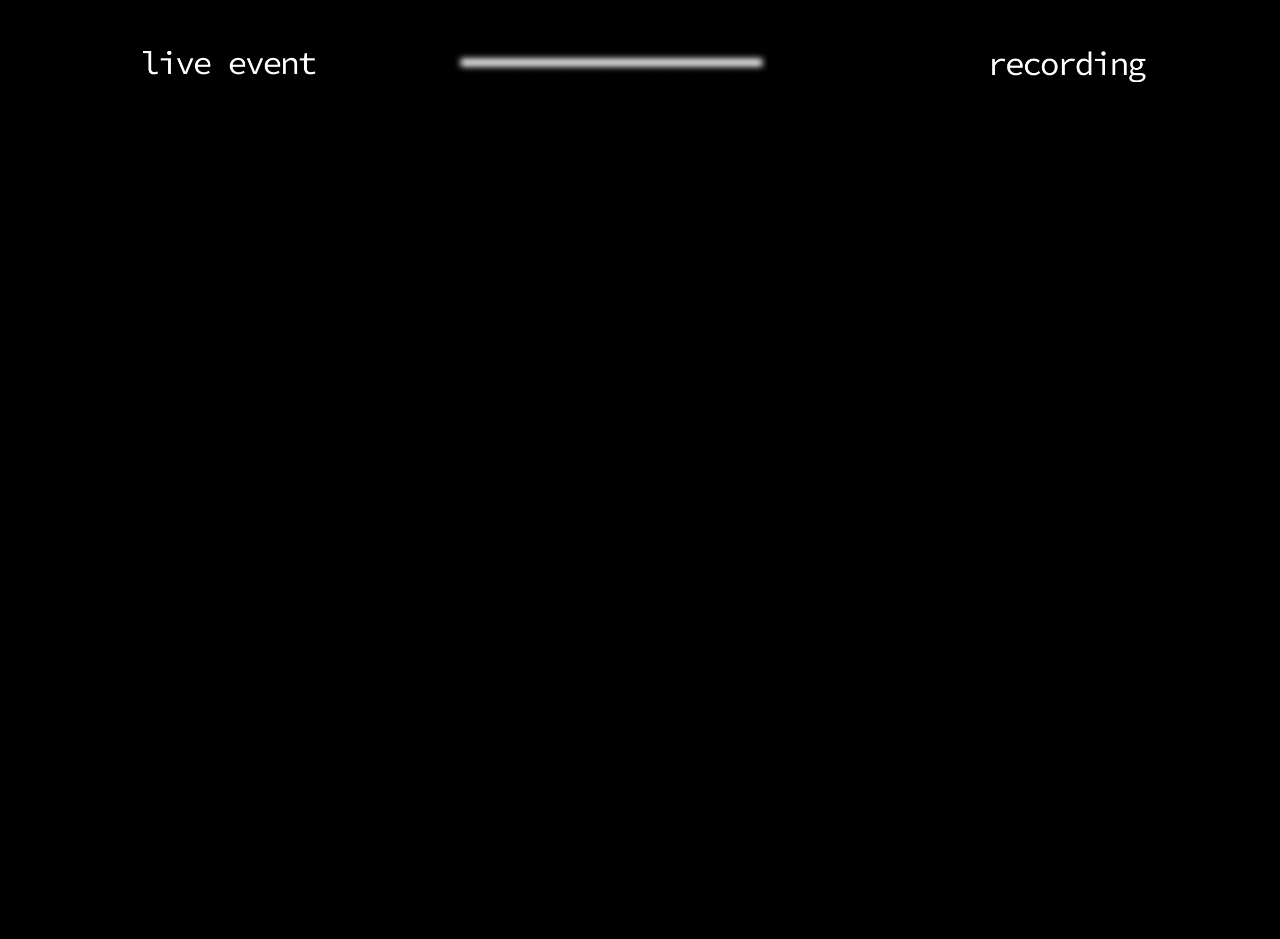
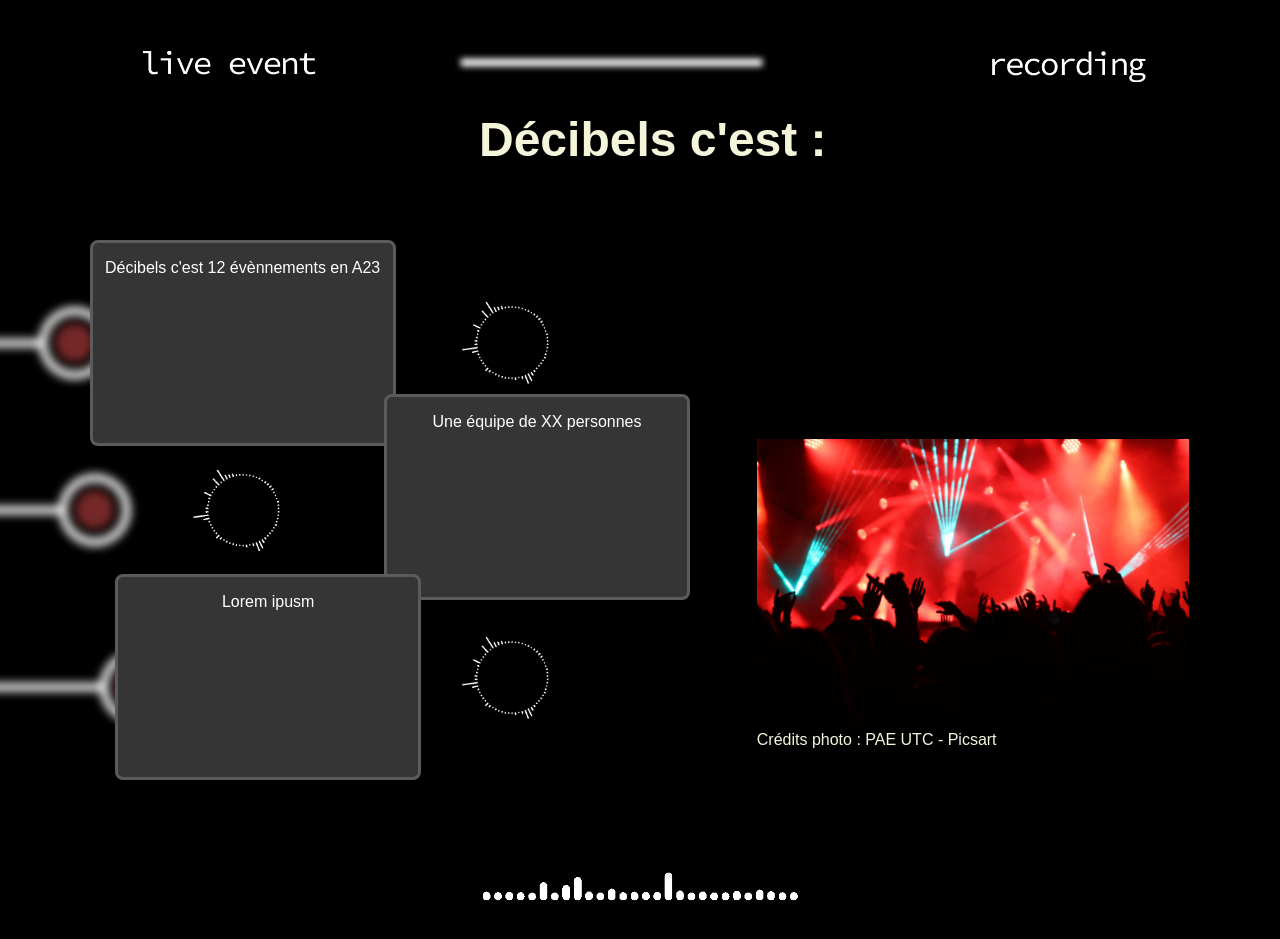
Before and after one commit to Decibels-UTC/website, a React (Create React App) app: page / in a window 1280 px wide. Shown: the part 591-1530 px from the top of the page. Before the commit the page ends 800 px from the top, so only its background shows below. Built offline with nearby package versions, Linux system fonts and the light colour scheme; a web font is replaced by a local one.

Commit message:
new css desc.css

```diff
--- a/src/components/Desc.jsx
+++ b/src/components/Desc.jsx
@@ -13,7 +13,7 @@ function Desc() {
           <div className="page-desc">
               <h1 className={"title desc-title"}>Décibels c'est : </h1>
           </div>
-          <div className={"container-items"}>
+          <div className={"grid-desc"}>
 
               <motion.img src={item1} className={"item1-first items"}
                           initial={{x: -150, opacity: 0.8, scale: 1, rotate: -90}}
@@ -35,10 +35,6 @@ function Desc() {
               ></motion.img>
 
 
-          </div>
-
-          <div className={"zone-texte"}>
-
               <div className={"first-text "}>
                   <Container className={"first-container-desc"} width={300} height={200}text={"Décibels c'est 12 évènnements en A23\n" + "" + ""}/>
               </div>
@@ -54,9 +50,7 @@ function Desc() {
               </div>
                   <motion.img className={"onde3-desc3"} src={onde3}></motion.img>
 
-          </div>
           <div className={"place-holder-img"}>
-
 
               <figure>
                   <motion.img src={imgdBs} className={"img-placeholder"}
@@ -70,8 +64,12 @@ function Desc() {
 
           </div>
 
-          <motion.img className={"onde5-desc"} src={onde5}>
+          </div>
+            <div className={"onde5-desc-container"}>
+                <motion.img className={"onde5-desc"} src={onde5}>
           </motion.img>
+            </div>
+
       </>
   );
 }
--- a/src/pages/Site.jsx
+++ b/src/pages/Site.jsx
@@ -9,6 +9,7 @@ function Site(){
     return(
         <>
             <Main/>
+            <Desc/>
         </>
     );
 }
--- a/src/style/App.css
+++ b/src/style/App.css
@@ -6,16 +6,6 @@ body{
 }
 ::-webkit-scrollbar {
 display: none;
-}
-
-.page-desc{
-  margin-top: 55vmin;
-}
-.page-son{
-  margin-top: 40vmin;
-}
-.text-middle{
-    padding: 4%;
 }
 
 .container{
@@ -29,35 +19,8 @@ display: none;
 }
 
 
-.title-container{
-
-}
-
-.img{
-  width: 100%;
-}
-
 .title{
   font-size: xxx-large;
   margin-top: 2%;
   margin-left: 2%;
 }
-
-
-/* iPads (portrait and landscape) ----------- */
-@media only screen and (min-device-width : 768px) and (max-device-width : 1024px) {
-
-  /* réduire la taille des images etc */
-
-  .title {
-    font-size: x-large;
-  }
-  img{
-    height: 20%;
-    width: auto;
-  }
-
-
-
-
-}
--- a/src/style/Desc.css
+++ b/src/style/Desc.css
@@ -1,185 +1,124 @@
 .page-desc{
-    text-align: center;
-}
-
-.items{
-    position: absolute;
-    transform: rotate(-90deg);
-    filter : blur(0.5rem);
-}
-
-.container-items{
-   flex-direction: column;
-   align-items: flex-start;
-    position: relative;
+    display: flex;
+    justify-content: center;
 }
 
 
-.item1-second{
-    left: -2%;
-    margin-top: 15%;
+.grid-desc{
+    align-items: center;
+    margin-top: 5%;
+    display: grid;
+    grid-template-columns: 8% 20% 20% 50%;
+    grid-template-rows: repeat(4, 20%);
+    gap: 1%;
 }
-.item1-third{
-    left: -4.6%;
-    margin-top: 30%;
+.item1-first{
+    filter: blur(0.3em);
+    width: 70%;
+    height: auto;
+    margin-top: 40%;
+    margin-bottom: 40%;
+    margin-left: -20%;
+    grid-column-start: 1;
+    grid-column-end: 2;
+    grid-row-start: 1;
+    grid-row-end: 2;
 }
 
-figure {
-  border: none;
-}
-figcaption {
-  color: dimgrey;
-  font: italic smaller sans-serif;
-  text-align: center;
-    margin-right: 60%;
+.item1-second{
+    filter: blur(0.3em);
+    width: 70%;
+    height: auto;
+    margin-top: 40%;
+    margin-bottom: 40%;
+    grid-column-start: 1;
+    grid-column-end: 2;
+    grid-row-start: 2;
+    grid-row-end: 3;
 }
 
-.zone-texte {
-    width: 100%;
-    position: relative;
-    padding: 2%;
-}
-.zone-texte > div > Container {
-    z-index: 2;
+.item1-third{
+    filter: blur(0.3em);
+    width: 70%;
+    height: auto;
+    margin-left: 40%;
+    margin-top: 40%;
+    margin-bottom: 20%;
+    grid-column-start: 1;
+    grid-column-end: 2;
+    grid-row-start: 3;
+    grid-row-end: 4;
 }
 
-.first-text {
-    position: relative;
-    right: -15%;
-    padding: 2%;
-    z-index: 2;
+.first-text{
+    margin-left: -10%;
+    grid-column-start: 2;
+    grid-column-end: 3;
+    grid-row-start: 1;
+    grid-row-end: 2;
 }
 
-.second-text {
-    position: relative;
-    left: 5%;
-    padding: 2%;
-       z-index: 2;
+.second-text{
+    margin-right: -12%;
+    margin-top: -10%;
+    grid-column-start: 3;
+    grid-column-end: 4;
+    grid-row-start: 2;
+    grid-row-end: 3;
 }
 
-.third-text {
-    position: relative;
-    right: -15%;
-    padding: 2%;
-       z-index: 2;
-
-}
-
-
-.place-holder-img{
-position:relative;
-    right: -48%;
-    margin-top: -45%;
-
-}
-
-.img-placeholder{
-    height: 500px;
-    width: auto;
-    z-index: 2;
+.third-text{
+    grid-column-start: 2;
+    grid-column-end: 3;
+    grid-row-start: 3;
+    grid-row-end: 4;
 }
 
 .onde3-desc1{
-    position: relative;
-    z-index: 0;
-    width: 30%;
-    margin-top: -20%;
-    margin-left: 22%;
+    width: 100%;
+    height: auto;
+    grid-column-start: 3;
+    grid-column-end: 4;
+    grid-row-start: 1;
+    grid-row-end: 2;
 }
+
 .onde3-desc2{
+    width: 100%;
+    height: auto;
+    grid-column-start: 2;
+    grid-column-end: 3;
+    grid-row-start: 2;
+    grid-row-end: 3;
+}
 
-    position: relative;
-    z-index: 0;
-    width: 30%;
-    margin-top: -20%;
-    margin-left: 12%;
+.onde3-desc3{
+    width: 100%;
+    height: auto;
+    grid-column-start: 3;
+    grid-column-end: 4;
+    grid-row-start: 3;
+    grid-row-end: 4;
+}
+.img-placeholder{
+    width: 100%;
+    height: 100%;
+}
+.place-holder-img{
+    grid-column-start: 4;
+    grid-column-end: 5;
+    grid-row-start: 1;
+    grid-row-end: 5;
+    padding: 10%;
+}
 
-}
-.onde3-desc3{
-    position: relative;
-    z-index: 0;
-    width: 30%;
-    margin-top: -20%;
-    margin-left: 22%;
+.onde5-desc-container{
+    display: flex;
+    justify-content: center;
+    margin-top: -25%;
 }
 
 .onde5-desc{
-    position: absolute;
-    z-index: 0;
-    width: 35%;
-    margin-top: 2em;
-    left: 7%;
+    width: 30%;
+    height: auto;
 }
-
-
-.first-container-desc{
-    z-index: 2;
-}
-
-@media only screen and (min-device-width : 768px) and (max-device-width : 1024px) {
-
-    .zone-texte{
-        position: relative;
-        padding: 2%;
-    }
-
-    .zone-texte > div {
-        position: relative;
-        z-index: 2;
-        padding: 2%;
-        left: 0%;
-        right: 0%;
-    }
-
-    .place-holder-img{
-        position:relative;
-        left: 50%;
-        margin-top: -55%;
-        width: 50%;
-    }
-
-    .img-placeholder{
-    border-radius: 10px;
-    height: 275px;
-    width: auto;
-    }
-
-    .onde3-desc1{
-        position: relative;
-        z-index: 0;
-        width: 30%;
-        margin-top: -22%;
-        margin-left: 22%;
-    }
-    .onde3-desc2{
-
-        position: relative;
-        z-index: 0;
-        width: 30%;
-        margin-top: -22%;
-        margin-left: 22%;
-
-    }
-    .onde3-desc3{
-        position: relative;
-        z-index: 0;
-        width: 30%;
-        margin-top: -22%;
-        margin-left: 22%;
-    }
-
-    .onde5-desc{
-        position: absolute;
-        z-index: 0;
-        width: 35%;
-        margin-top: 6em;
-        left: 7%;
-    }
-
-
-}
-
-@media only screen and (min-device-width : 0px) and (max-device-width : 768px) {
-
-
-}
```
